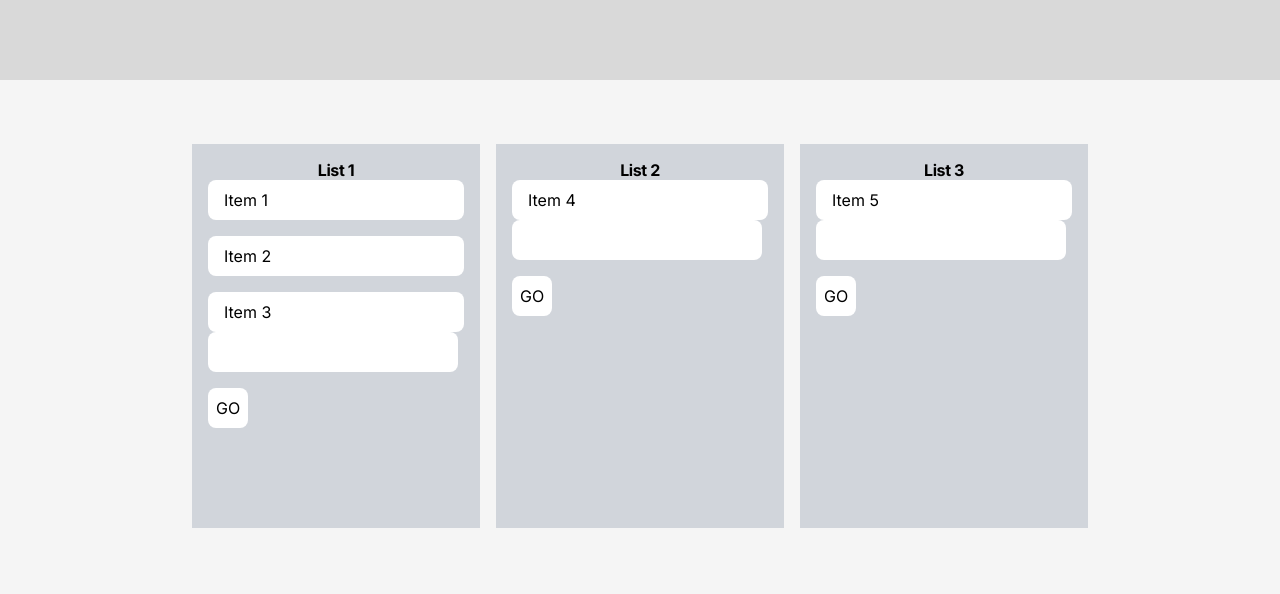
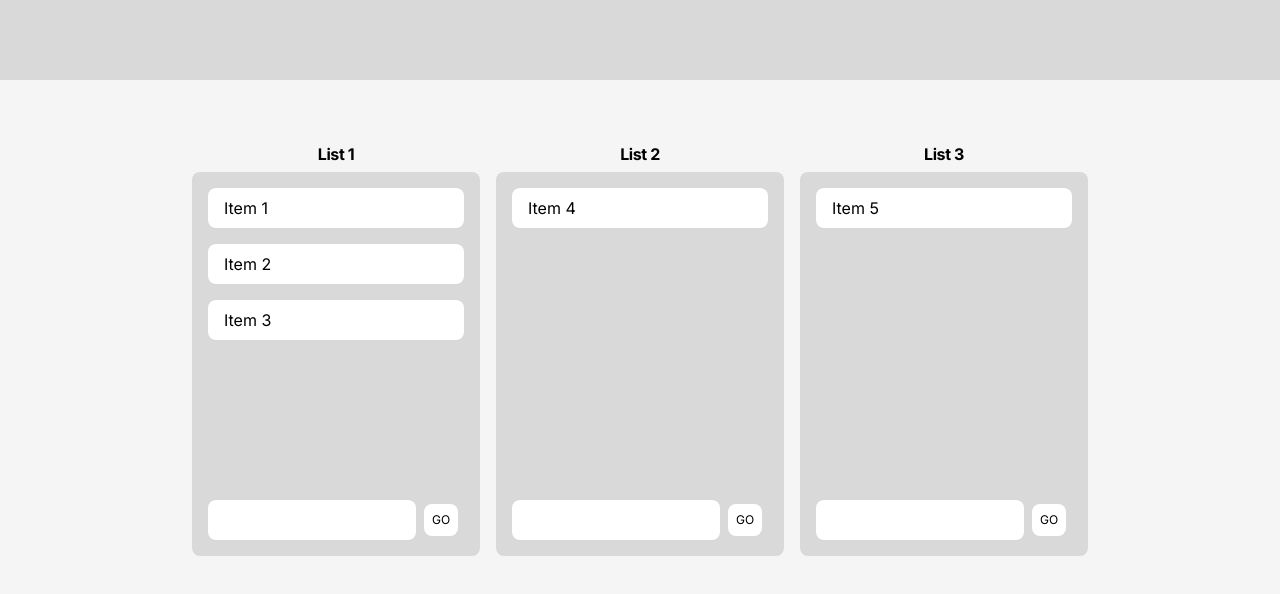
Before and after one commit to brendan-jarvis/shopping-list, a Next.js app: page / in a window 1280 px wide. Shown: the top 594 px of the page. Built offline with nearby package versions, Linux system fonts and the light colour scheme.

Commit message:
Card styling

```diff
--- a/src/components/Card.tsx
+++ b/src/components/Card.tsx
@@ -1,8 +1,5 @@
 import { useState } from 'react'
 import { List } from '@/utils/Types'
-import { Inter } from 'next/font/google'
-
-const inter = Inter({ subsets: ['latin'] })
 
 type CardProps = {
   list: List
@@ -25,10 +22,12 @@ const Card = ({ list }: CardProps) => {
   }
 
   return (
-    <div className="font-inter h-96 w-72 bg-gray-300 p-4 py-4 text-base">
-      <h2 className="text-center font-bold leading-5 tracking-tight">
+    <div className="flex flex-col justify-end">
+      <h2 className="mb-2 text-center font-bold leading-5 tracking-tight">
         {list.name}
       </h2>
+      <div className="mb-4 h-96 w-72 rounded-lg bg-[#D9D9D9] p-4 py-4 text-base">
+        <div className="flex h-full flex-col justify-between">
           <ul className="space-y-4">
             {list.items.map((item) => (
               <li key={item.id} className="rounded-lg bg-white px-4 py-2">
@@ -36,17 +35,25 @@ const Card = ({ list }: CardProps) => {
               </li>
             ))}
           </ul>
-      <form className="space-y-4" onSubmit={handleSubmit}>
+          <form
+            className="mt-auto flex items-center gap-2"
+            onSubmit={handleSubmit}
+          >
             <input
               type="text"
               value={item}
               onChange={(e) => setItem(e.target.value)}
-          className="rounded-lg bg-white p-2 text-black"
+              className="w-52 rounded-lg bg-white p-2 text-black"
             />
-        <button type="submit" className="rounded-lg bg-white p-2 text-black">
+            <button
+              type="submit"
+              className="rounded-lg bg-white p-2 text-xs text-black"
+            >
               GO
             </button>
           </form>
+        </div>
+      </div>
     </div>
   )
 }
```
Lines whose indentation alone changed are shown as unchanged.
